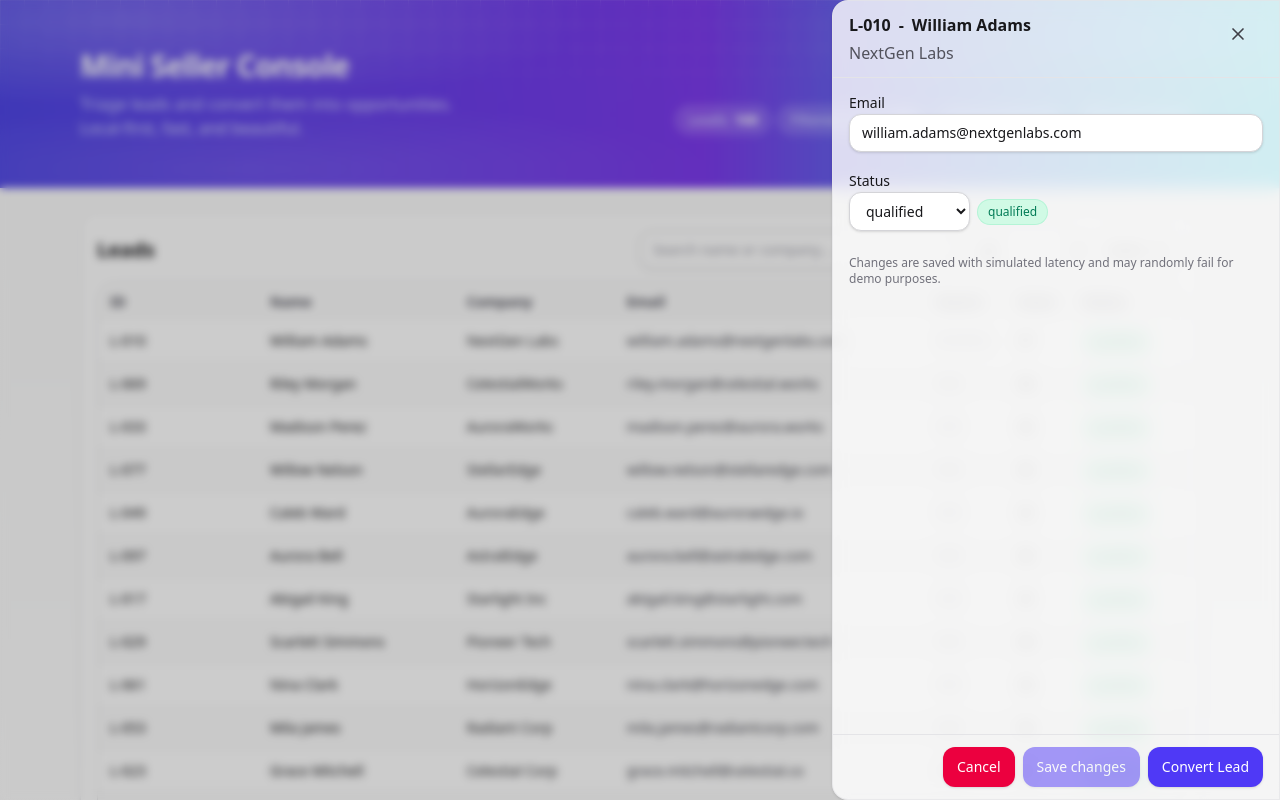
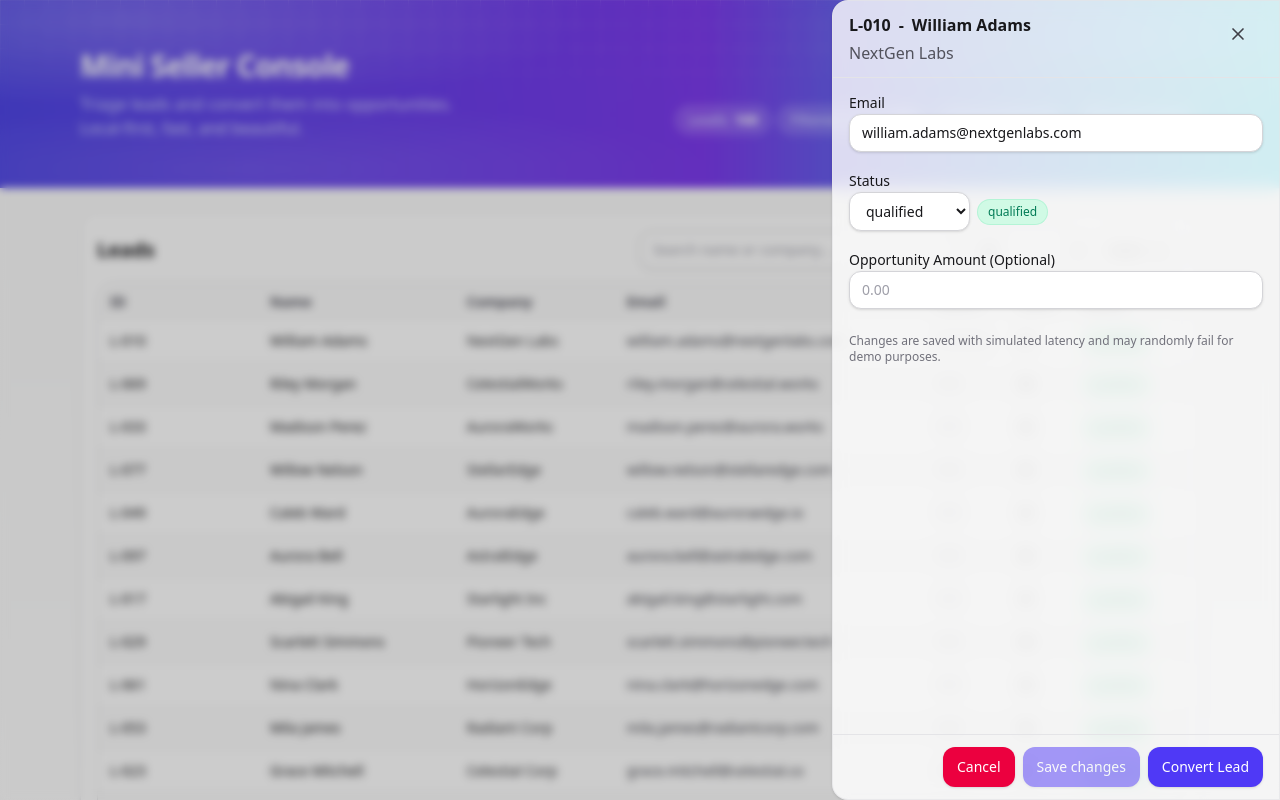
Before and after one commit to GabrielSpookyDev/uitify-mini-seller-console, a React (Vite) app: page / in a window 1280 px wide. Both pictures are taken after a click on the element 640 px from the left and 341 px from the top of the page. Shown: the top 800 px of the page. Built offline with nearby package versions, Linux system fonts and the light colour scheme.

Commit message:
feature: allowing amount to be added to opps

```diff
--- a/src/components/leads/LeadDetailPanel.tsx
+++ b/src/components/leads/LeadDetailPanel.tsx
@@ -38,6 +38,7 @@ export default function LeadDetailPanel({
 
   const [email, setEmail] = useState(selectedLead.email);
   const [status, setStatus] = useState<LeadStatus>(selectedLead.status);
+  const [amount, setAmount] = useState<string>("");
   const [pending, setPending] = useState<"idle" | "saving" | "converting">(
     "idle"
   );
@@ -88,6 +89,7 @@ export default function LeadDetailPanel({
   function handleCancel() {
     setEmail(selectedLead.email);
     setStatus(selectedLead.status);
+    setAmount("");
     setErrorMsg("");
     closePanel();
   }
@@ -113,7 +115,7 @@ export default function LeadDetailPanel({
         id: generateUuidV4(),
         name: selectedLead.name,
         stage: "prospecting",
-        amount: undefined,
+        amount: amount ? parseFloat(amount) : undefined,
         accountName: selectedLead.company,
         leadId: selectedLead.id,
         createdAt: new Date().toISOString(),
@@ -242,6 +244,24 @@ export default function LeadDetailPanel({
                 </div>
               </div>
 
+              <div className="space-y-1.5">
+                <label
+                  htmlFor="opportunity-amount"
+                  className="text-sm font-medium text-zinc-900"
+                >
+                  Opportunity Amount (Optional)
+                </label>
+                <Input
+                  id="opportunity-amount"
+                  type="number"
+                  value={amount}
+                  onChange={(e) => setAmount(e.target.value)}
+                  placeholder="0.00"
+                  min="0"
+                  step="0.01"
+                />
+              </div>
+
               <div className="pt-2 text-xs text-zinc-500">
                 Changes are saved with simulated latency and may randomly fail
                 for demo purposes.
--- a/src/components/leads/LeadsTable.tsx
+++ b/src/components/leads/LeadsTable.tsx
@@ -39,7 +39,7 @@ export default function LeadsTable() {
       <div className="overflow-hidden rounded-2xl border border-zinc-200">
         <div className="max-h-[70vh] overflow-auto">
           <table className="min-w-full table-fixed" role="table">
-            <thead className="sticky top-0 z-10 bg-zinc-50/95 backdrop-blur supports-[backdrop-filter]:bg-zinc-50/75">
+            <thead className="sticky top-0 z-10 bg-zinc-50/95 backdrop-blur ">
               <tr className="text-left text-sm text-zinc-600">
                 <th className="px-3 py-2 w-40">ID</th>
                 <th className="flex px-3 py-2 w-40">Name</th>
--- a/src/components/opps/OpportunitiesTable.tsx
+++ b/src/components/opps/OpportunitiesTable.tsx
@@ -35,11 +35,11 @@ export default function OpportunitiesTable() {
           <table className="min-w-full table-fixed">
             <thead className="sticky top-0 z-10 bg-zinc-50/95 backdrop-blur">
               <tr className="text-left text-sm text-zinc-600">
+                <th className="px-3 py-2 w-32">ID</th>
                 <th className="px-3 py-2 w-56">Name</th>
-                <th className="px-3 py-2 w-40">Account</th>
                 <th className="px-3 py-2 w-32">Stage</th>
                 <th className="px-3 py-2 w-28">Amount</th>
-                <th className="px-3 py-2 w-40">Created</th>
+                <th className="px-3 py-2 w-40">Account Name</th>
               </tr>
             </thead>
             <tbody className="divide-y divide-zinc-100">
@@ -54,12 +54,14 @@ export default function OpportunitiesTable() {
                   className="odd:bg-white even:bg-zinc-50/50"
                 >
                   <td className="px-3 py-2 text-sm font-medium text-zinc-900">
+                    {opp.id.slice(0, 8)}...
+                  </td>
+                  <td className="px-3 py-2 text-sm font-medium text-zinc-900">
                     {opp.name}
                   </td>
-                  <td className="px-3 py-2 text-sm text-zinc-800">
-                    {opp.accountName}
+                  <td className="px-3 py-2 text-sm text-zinc-700">
+                    {opp.stage}
                   </td>
-                  <td className="px-3 py-2 text-sm text-zinc-700">{opp.stage}</td>
                   <td className="px-3 py-2 text-sm tabular-nums">
                     {opp.amount != null
                       ? new Intl.NumberFormat(undefined, {
@@ -68,8 +70,8 @@ export default function OpportunitiesTable() {
                         }).format(opp.amount)
                       : "—"}
                   </td>
-                  <td className="px-3 py-2 text-sm text-zinc-700">
-                    {new Date(opp.createdAt).toLocaleString()}
+                  <td className="px-3 py-2 text-sm text-zinc-800">
+                    {opp.accountName}
                   </td>
                 </motion.tr>
               ))}
```
